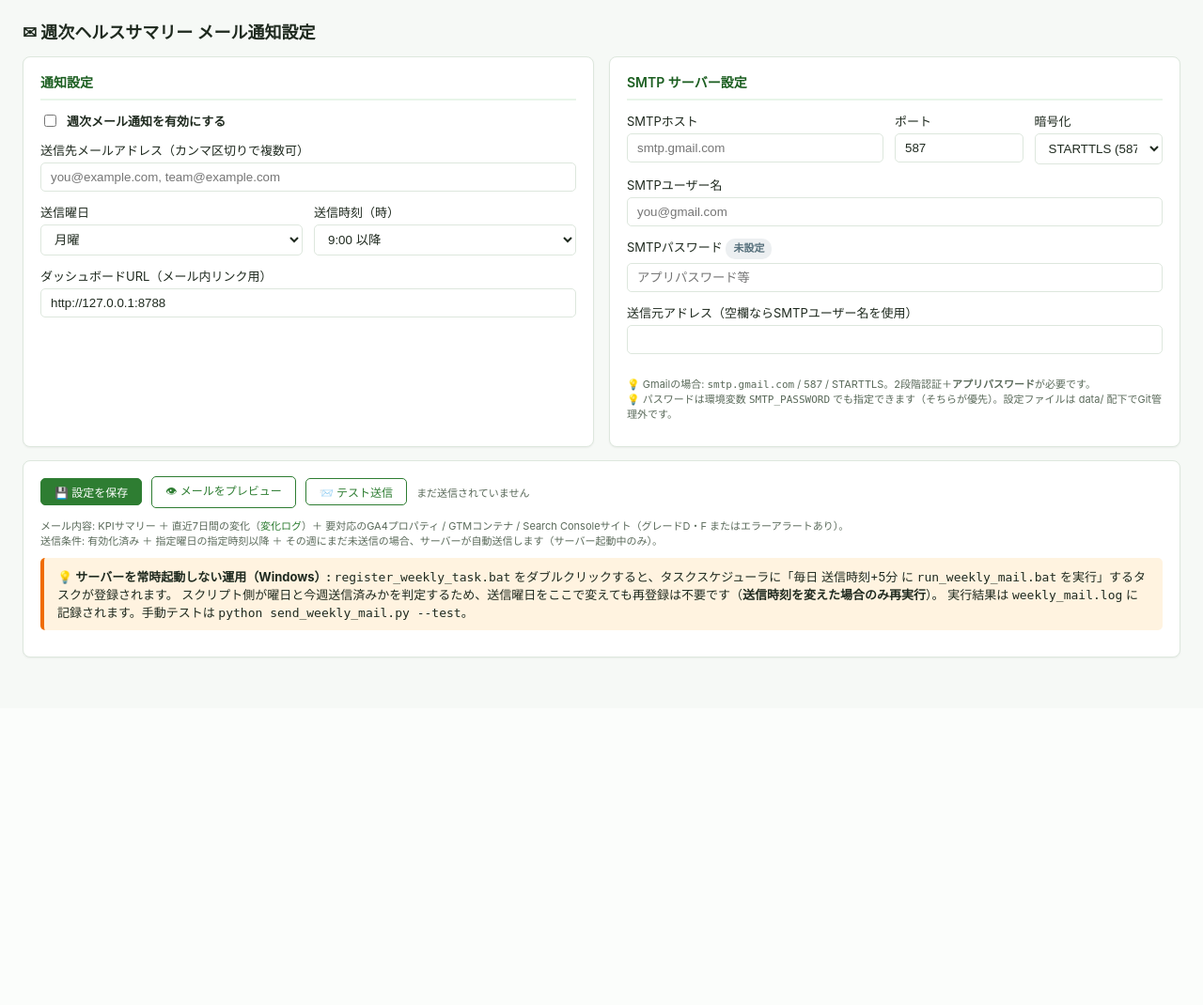
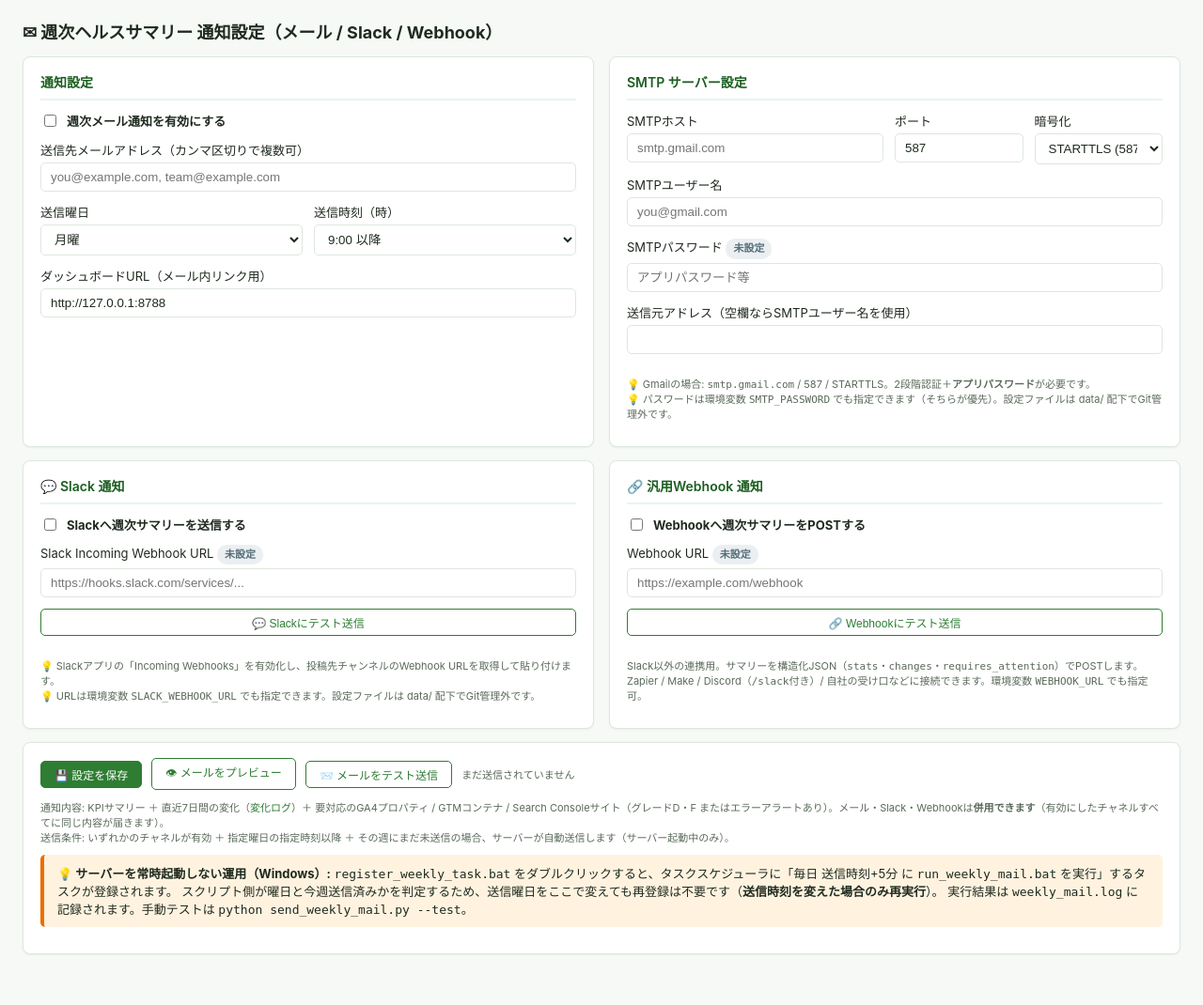
Before and after one commit to ogawa-cmyk/analytics-inventory, a Flask app: page /settings/notifications in a window 1280 px wide. Shown: the part 84-1154 px from the top of the page at 94% size. Before the commit the page ends 785 px from the top, so only its background shows below. Run offline with Flask 3, Linux system fonts and the light colour scheme.

Commit message:
feat: v1.2.0 — 週次通知にSlack / 汎用Webhookチャネルを追加
週次サマリー通知の送信先をメール1択から3チャネルに拡張（併用可）。

- Slack: Incoming Webhookへ重要度絵文字付きBlock Kitメッセージを投稿
  （KPI・直近の重大/注意の変化・要対応トップ・ダッシュボードボタン）
- 汎用Webhook: サマリーを構造化JSON（stats/changes/requires_attention）でPOST。
  Zapier/Make/Discord/自社受け口向け
- notifications.py: build_slack_blocks/send_slack/send_webhook追加、
  send_weeklyを全チャネル統合（結果を channels 別に返却、後方互換維持）
- スケジューラ発火条件を _any_channel_enabled に更新（Slack/Webhookのみでも自動送信）
- send_weekly_mail.py も全チャネル対応（タスクスケジューラ運用）
- Webhook URLは秘匿（APIレスポンスで伏せ字・環境変数 SLACK_WEBHOOK_URL/WEBHOOK_URL 対応）
- 通知設定ページにSlack/Webhookカード＋チャネル別テスト送信
- config.VERSION=1.2.0、README/使い方ガイド更新

ローカルWebhook受信サーバーでSlack Block Kit・Webhook JSONの実送信を検証済み。

Co-Authored-By: Claude Fable 5 <noreply@anthropic.com>

```diff
--- a/config.py
+++ b/config.py
@@ -1,7 +1,7 @@
 """GA4 Inventory configuration."""
 from pathlib import Path
 
-VERSION = "1.1.0"
+VERSION = "1.2.0"
 GITHUB_REPO = "ogawa-cmyk/analytics-inventory"
 
 ROOT = Path(__file__).parent
--- a/server.py
+++ b/server.py
@@ -1048,10 +1048,31 @@ def api_notify_settings():
 @app.route("/api/notify/test", methods=["POST"])
 def api_notify_test():
     if DEMO_MODE:
-        return jsonify({"ok": False, "error": "デモ環境ではメール送信は無効です"}), 403
-    result = notifications.send_weekly(_load_inventory, force=True, test=True)
+        return jsonify({"ok": False, "error": "デモ環境では通知の送信は無効です"}), 403
+    data = request.get_json(silent=True) or {}
+    channel = data.get("channel")  # "email" | "slack" | "webhook" | None(=全チャネル)
+    s = notifications.load_settings()
+    summary = notifications.build_summary(_load_inventory())
+    base_url = s.get("base_url") or ""
+
+    if channel == "slack":
+        result = notifications.send_slack(summary, s, base_url=base_url, test=True)
+    elif channel == "webhook":
+        result = notifications.send_webhook(summary, s, base_url=base_url, test=True)
+    elif channel == "email":
+        html = notifications.render_html(summary, base_url=base_url)
+        result = notifications.send_email("[テスト] 📊 週次サマリー", html, settings=s)
+    else:
+        result = notifications.send_weekly(_load_inventory, force=True, test=True)
     status = 200 if result.get("ok") else 400
     return jsonify(result), status
+
+
+@app.route("/api/notify/slack_preview")
+def api_notify_slack_preview():
+    summary = notifications.build_summary(_load_inventory())
+    s = notifications.load_settings()
+    return jsonify(notifications.build_slack_blocks(summary, base_url=s.get("base_url") or "", test=True))
 
 
 @app.route("/api/notify/preview")
--- a/templates/base.html
+++ b/templates/base.html
@@ -338,7 +338,7 @@
         <a href="/bulk">一括AI分析ジョブ一覧</a>
         <a href="#" onclick="runQuickAuto(event)">自動診断を実行</a>
         <div class="dd-sub">監視・通知</div>
-        <a href="/settings/notifications">週次メール通知設定</a>
+        <a href="/settings/notifications">週次通知設定（メール/Slack）</a>
         <a href="/settings/thresholds">監視しきい値設定</a>
       </div>
     </div>
--- a/templates/changes.html
+++ b/templates/changes.html
@@ -6,7 +6,7 @@
 {% block body %}
 <div style="display:flex;align-items:center;justify-content:space-between;gap:12px;margin:6px 0 14px;flex-wrap:wrap">
   <h1 style="font-size:18px;margin:0">🔔 変化ログ — スキャン間の設定・数値変化</h1>
-  <a href="/settings/notifications" class="btn">✉ 週次メール通知の設定</a>
+  <a href="/settings/notifications" class="btn">✉ 週次通知の設定（メール/Slack）</a>
 </div>
 
 <div class="kpi-row">
--- a/templates/notify.html
+++ b/templates/notify.html
@@ -1,13 +1,13 @@
 {% extends "base.html" %}
-{% block title %}週次メール通知設定 — Analytics Inventory{% endblock %}
+{% block title %}週次通知設定（メール/Slack/Webhook） — Analytics Inventory{% endblock %}
 {% block breadcrumbs %}
 <nav class="breadcrumbs"><a href="/">ホーム</a><span class="sep">/</span><a href="/changes">変化ログ</a><span class="sep">/</span><span>通知設定</span></nav>
 {% endblock %}
 {% block body %}
-<h1 style="font-size:18px;margin:6px 0 14px">✉ 週次ヘルスサマリー メール通知設定</h1>
+<h1 style="font-size:18px;margin:6px 0 14px">✉ 週次ヘルスサマリー 通知設定（メール / Slack / Webhook）</h1>
 
 {% if demo_mode %}
-<div class="alert-banner">🧪 デモ環境のため、設定の保存とメール送信は無効化されています。「メールをプレビュー」で内容イメージは確認できます。</div>
+<div class="alert-banner">🧪 デモ環境のため、設定の保存と通知の送信は無効化されています。「メールをプレビュー」で内容イメージは確認できます。</div>
 {% endif %}
 
 <div class="grid-2">
@@ -92,18 +92,60 @@
   </div>
 </div>
 
+<div class="grid-2">
+  <div class="card">
+    <h2>💬 Slack 通知</h2>
+    <div style="display:flex;flex-direction:column;gap:12px;font-size:13px">
+      <label style="display:flex;align-items:center;gap:8px">
+        <input type="checkbox" id="nf-slack-enabled" {% if settings.slack_enabled %}checked{% endif %}>
+        <b>Slackへ週次サマリーを送信する</b>
+      </label>
+      <label>Slack Incoming Webhook URL {% if settings.slack_webhook_set %}<span class="badge b-ok">設定済み</span>{% else %}<span class="badge b-na">未設定</span>{% endif %}
+        <input type="password" id="nf-slack-url" value="" autocomplete="new-password"
+               placeholder="{% if settings.slack_webhook_set %}変更する場合のみ入力{% else %}https://hooks.slack.com/services/...{% endif %}"
+               style="width:100%;padding:7px 10px;border:1px solid var(--g-border);border-radius:5px;margin-top:4px;background:var(--g-card);color:var(--g-text)">
+      </label>
+      <button class="btn" onclick="testChannel('slack', this)" {% if demo_mode %}disabled title="デモ環境では無効です"{% endif %}>💬 Slackにテスト送信</button>
+      <p class="small">
+        💡 Slackアプリの「Incoming Webhooks」を有効化し、投稿先チャンネルのWebhook URLを取得して貼り付けます。<br>
+        💡 URLは環境変数 <code>SLACK_WEBHOOK_URL</code> でも指定できます。設定ファイルは data/ 配下でGit管理外です。
+      </p>
+    </div>
+  </div>
+
+  <div class="card">
+    <h2>🔗 汎用Webhook 通知</h2>
+    <div style="display:flex;flex-direction:column;gap:12px;font-size:13px">
+      <label style="display:flex;align-items:center;gap:8px">
+        <input type="checkbox" id="nf-webhook-enabled" {% if settings.webhook_enabled %}checked{% endif %}>
+        <b>Webhookへ週次サマリーをPOSTする</b>
+      </label>
+      <label>Webhook URL {% if settings.webhook_set %}<span class="badge b-ok">設定済み</span>{% else %}<span class="badge b-na">未設定</span>{% endif %}
+        <input type="password" id="nf-webhook-url" value="" autocomplete="new-password"
+               placeholder="{% if settings.webhook_set %}変更する場合のみ入力{% else %}https://example.com/webhook{% endif %}"
+               style="width:100%;padding:7px 10px;border:1px solid var(--g-border);border-radius:5px;margin-top:4px;background:var(--g-card);color:var(--g-text)">
+      </label>
+      <button class="btn" onclick="testChannel('webhook', this)" {% if demo_mode %}disabled title="デモ環境では無効です"{% endif %}>🔗 Webhookにテスト送信</button>
+      <p class="small">
+        Slack以外の連携用。サマリーを構造化JSON（<code>stats</code>・<code>changes</code>・<code>requires_attention</code>）でPOSTします。<br>
+        Zapier / Make / Discord（<code>/slack</code>付き）/ 自社の受け口などに接続できます。環境変数 <code>WEBHOOK_URL</code> でも指定可。
+      </p>
+    </div>
+  </div>
+</div>
+
 <div class="card">
   <div style="display:flex;gap:10px;align-items:center;flex-wrap:wrap">
     <button class="btn primary" onclick="saveNotify()" {% if demo_mode %}disabled title="デモ環境では無効です"{% endif %}>💾 設定を保存</button>
     <button class="btn" onclick="window.open('/api/notify/preview','_blank')">👁 メールをプレビュー</button>
-    <button class="btn" id="test-btn" onclick="sendTest()" {% if demo_mode %}disabled title="デモ環境では無効です"{% endif %}>📨 テスト送信</button>
+    <button class="btn" id="test-btn" onclick="sendTest()" {% if demo_mode %}disabled title="デモ環境では無効です"{% endif %}>📨 メールをテスト送信</button>
     <span class="small" id="nf-status">
       {% if settings.last_sent_at %}最終送信: {{ settings.last_sent_at[:16].replace('T',' ') }} (UTC){% else %}まだ送信されていません{% endif %}
     </span>
   </div>
   <p class="small" style="margin-top:10px">
-    メール内容: KPIサマリー ＋ 直近7日間の変化（<a class="prop" href="/changes">変化ログ</a>）＋ 要対応のGA4プロパティ / GTMコンテナ / Search Consoleサイト（グレードD・F またはエラーアラートあり）。<br>
-    送信条件: 有効化済み ＋ 指定曜日の指定時刻以降 ＋ その週にまだ未送信の場合、サーバーが自動送信します（サーバー起動中のみ）。
+    通知内容: KPIサマリー ＋ 直近7日間の変化（<a class="prop" href="/changes">変化ログ</a>）＋ 要対応のGA4プロパティ / GTMコンテナ / Search Consoleサイト（グレードD・F またはエラーアラートあり）。メール・Slack・Webhookは<b>併用できます</b>（有効にしたチャネルすべてに同じ内容が届きます）。<br>
+    送信条件: いずれかのチャネルが有効 ＋ 指定曜日の指定時刻以降 ＋ その週にまだ未送信の場合、サーバーが自動送信します（サーバー起動中のみ）。
   </p>
   <div class="alert-banner" style="margin-top:10px">
     <b>💡 サーバーを常時起動しない運用（Windows）:</b>
@@ -127,6 +169,10 @@ function collectSettings(){
     smtp_user: document.getElementById('nf-smtp-user').value.trim(),
     smtp_password: document.getElementById('nf-smtp-password').value,
     from_addr: document.getElementById('nf-from').value.trim(),
+    slack_enabled: document.getElementById('nf-slack-enabled').checked,
+    slack_webhook_url: document.getElementById('nf-slack-url').value.trim(),
+    webhook_enabled: document.getElementById('nf-webhook-enabled').checked,
+    webhook_url: document.getElementById('nf-webhook-url').value.trim(),
   };
 }
 async function saveNotify(){
@@ -136,9 +182,14 @@ async function saveNotify(){
       body: JSON.stringify(collectSettings()),
     });
     const d = await r.json();
-    if(d.ok){ showToast('設定を保存しました'); document.getElementById('nf-smtp-password').value = ''; }
+    if(d.ok){
+      showToast('設定を保存しました');
+      document.getElementById('nf-smtp-password').value = '';
+      document.getElementById('nf-slack-url').value = '';
+      document.getElementById('nf-webhook-url').value = '';
+    }
     else { showToast('保存失敗: ' + (d.error || ''), 'error'); }
-  } catch(e){ showToast('保存失敗: ' + e.message, 'error'); }
+  } catch(e){ showToast('保存失敗: ' + (d.error || e.message), 'error'); }
 }
 async function sendTest(){
   const btn = document.getElementById('test-btn');
@@ -147,12 +198,26 @@ async function sendTest(){
   btn.disabled = true;
   showToast('送信中…');
   try {
-    const r = await fetch('/api/notify/test', {method: 'POST'});
+    const r = await fetch('/api/notify/test', {method: 'POST', headers: {'Content-Type': 'application/json'}, body: JSON.stringify({channel: 'email'})});
     const d = await r.json();
     if(d.ok){ showToast('テストメールを送信しました → ' + (d.to || []).join(', ')); }
     else { showToast('送信失敗: ' + (d.error || ''), 'error'); }
   } catch(e){ showToast('送信失敗: ' + e.message, 'error'); }
   btn.disabled = false;
 }
+async function testChannel(channel, btn){
+  const label = channel === 'slack' ? 'Slack' : 'Webhook';
+  const ok = await confirmModal(`保存済みの設定で${label}にテスト送信します。先に「💾 設定を保存」を押しておいてください。続行しますか？`);
+  if(!ok) return;
+  btn.disabled = true;
+  showToast('送信中…');
+  try {
+    const r = await fetch('/api/notify/test', {method: 'POST', headers: {'Content-Type': 'application/json'}, body: JSON.stringify({channel})});
+    const d = await r.json();
+    if(d.ok){ showToast(`${label}にテスト送信しました`); }
+    else { showToast('送信失敗: ' + (d.error || ''), 'error'); }
+  } catch(e){ showToast('送信失敗: ' + e.message, 'error'); }
+  btn.disabled = false;
+}
 </script>
 {% endblock %}
```
Also changed, not shown: notifications.py (+184 -17 lines), send_weekly_mail.py (+6 -3 lines), templates/usage.html (+9 -8 lines), README.md.
